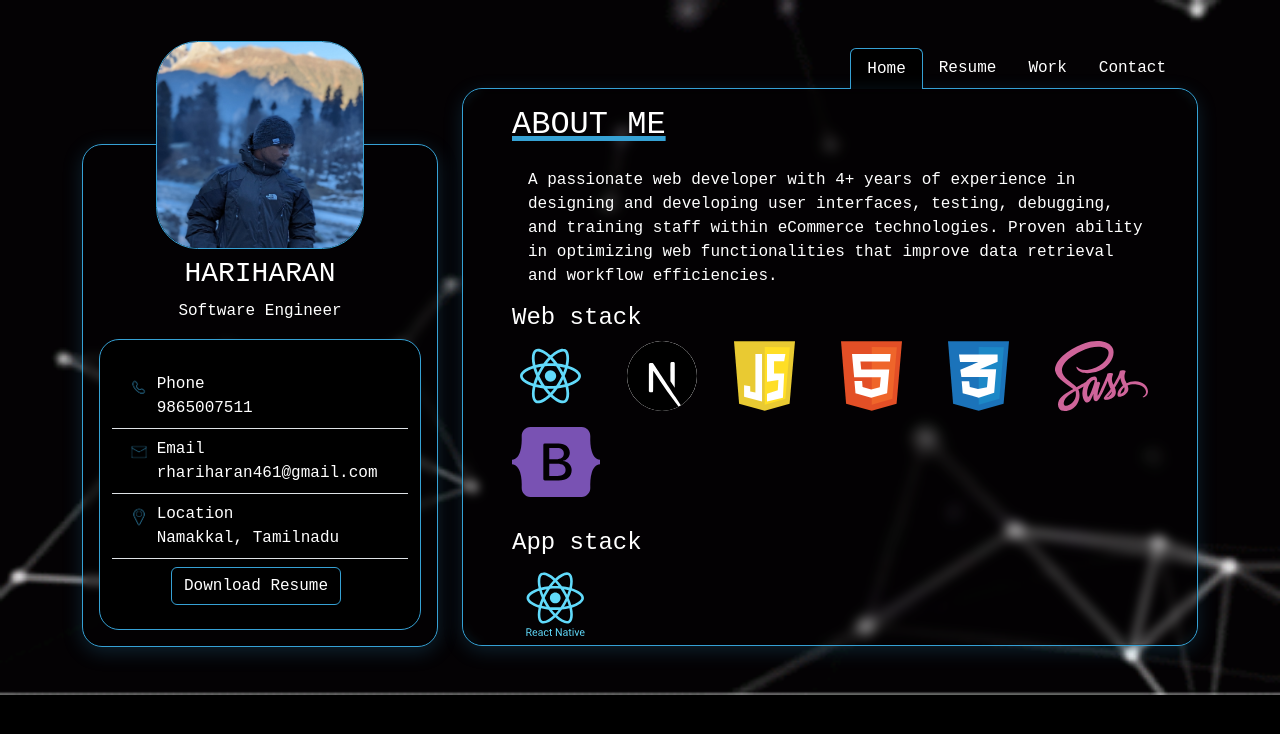
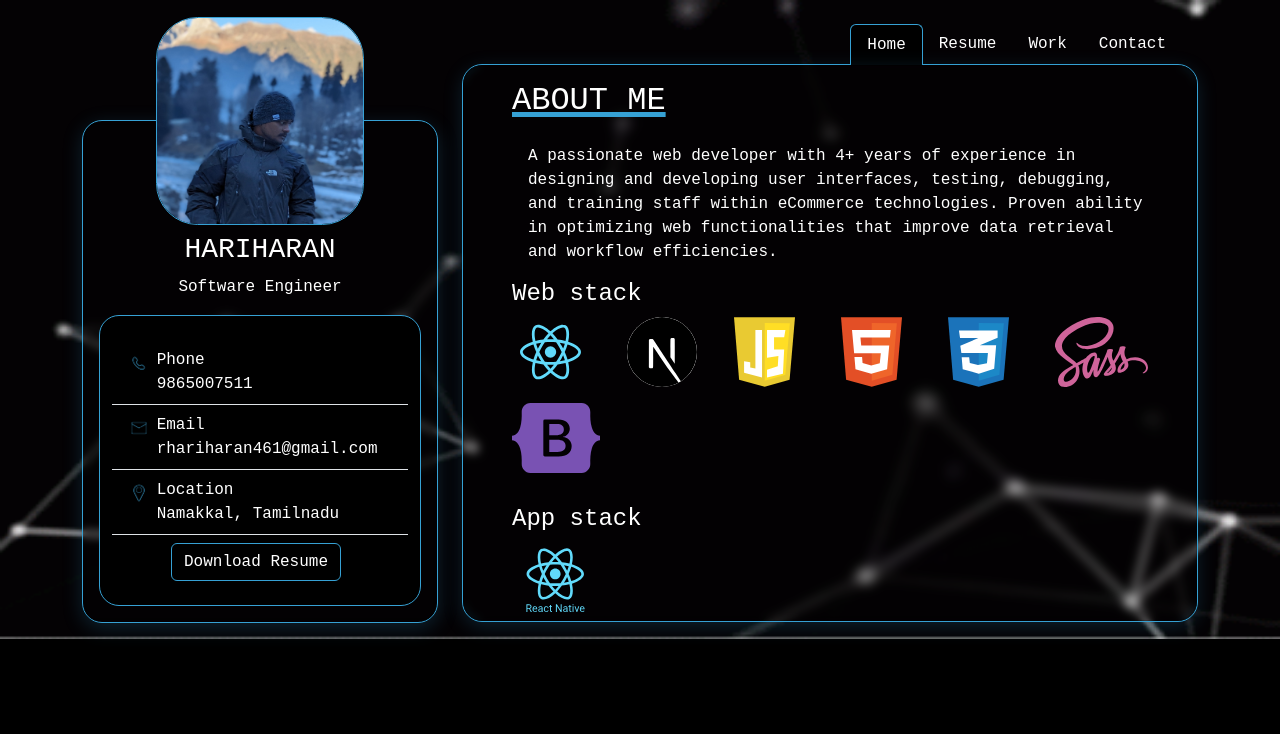
Before and after one commit to hariharan-03/portfolio, a Next.js app: page / in a window 1280 px wide. Shown: the top 734 px of the page. Built offline with nearby package versions, Linux system fonts and the light colour scheme; a web font is replaced by a local one.

Commit message:
Update page.js

```diff
--- a/src/app/page.js
+++ b/src/app/page.js
@@ -7,7 +7,7 @@ import Contact from "../../components/contact"
 export default function Index() {
   return (
     <>
-   <Container className="py-5">
+   <Container className="pt-4 pb-3">
       <Row>
         <Col md={4} className="my-auto mt-5 pt-5">
           <Card className="dark-bg text-white withborder">
```
